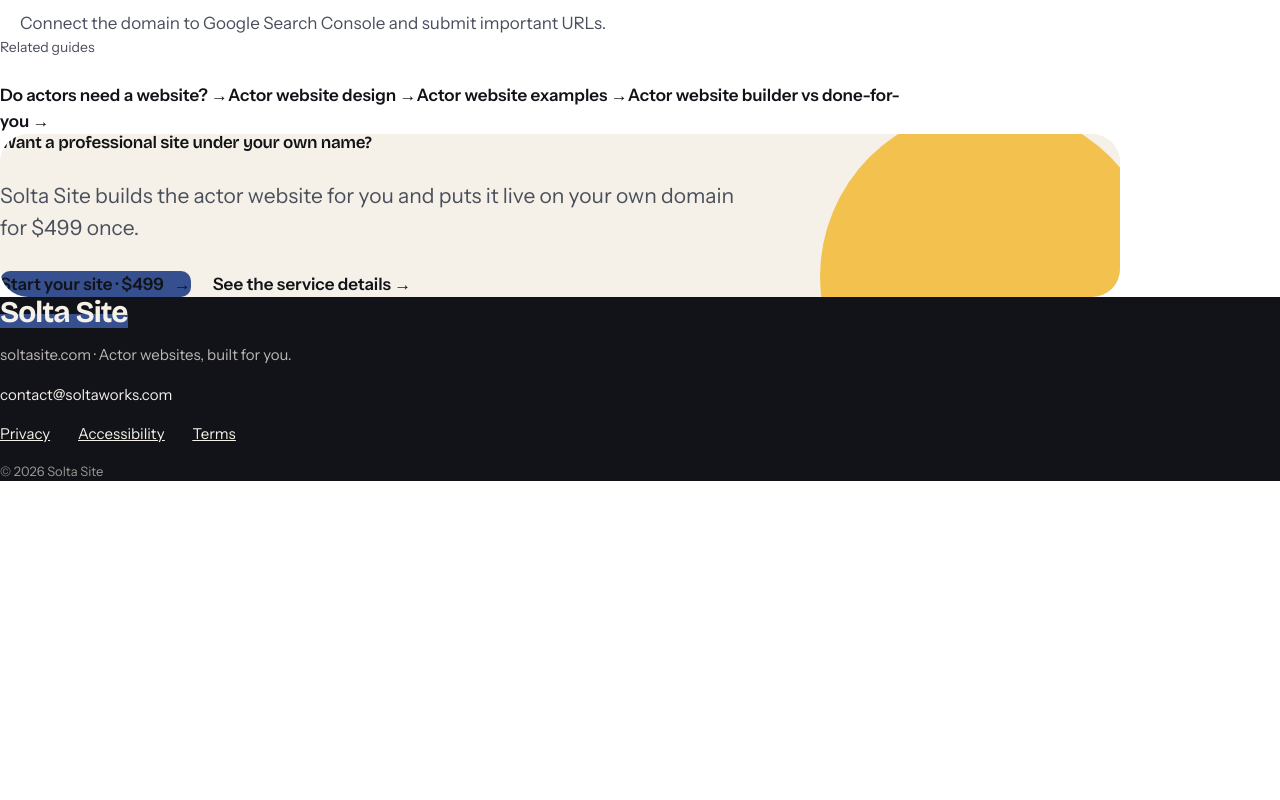
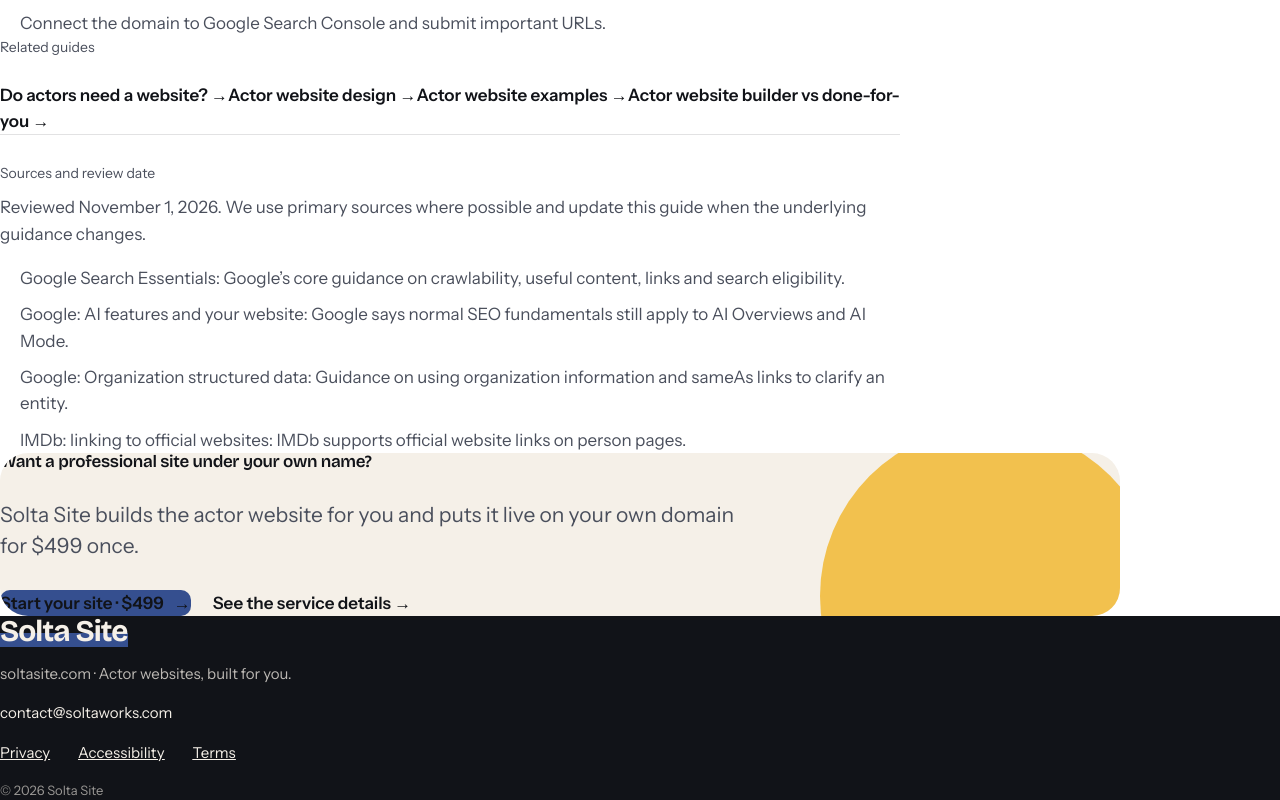
Before and after one commit to Poly-G/soltasite, a Next.js app: page /actor-seo in a window 1280 px wide. Shown: the part 2271-3071 px from the top of the page. Before the commit the page ends 2752 px from the top, so only its background shows below. Built offline with nearby package versions, Linux system fonts and the light colour scheme; no server answers.

Commit message:
Add primary sources to actor-seo

```diff
--- a/app/(site)/actor-seo/page.tsx
+++ b/app/(site)/actor-seo/page.tsx
@@ -3,6 +3,7 @@
 import { SiteFooter, SiteHeader } from '@/components/site-shell';
 import { createPageMetadata } from '@/lib/seo';
 import { siteConfig } from '@/lib/site-config';
+import { SourceList } from '@/components/source-list';
 
 export const metadata: Metadata = createPageMetadata({
   path: '/actor-seo',
@@ -29,6 +30,9 @@
     description: 'A practical guide to actor SEO and name-based search visibility.',
     mainEntityOfPage: `${siteConfig.origin}/actor-seo`,
     publisher: { '@id': `${siteConfig.origin}/#organization` },
+    datePublished: '2026-10-31',
+    dateModified: '2026-11-01',
+    citation: ["https://developers.google.com/search/docs/essentials","https://developers.google.com/search/docs/appearance/ai-features","https://developers.google.com/search/docs/appearance/structured-data/organization","https://help.imdb.com/article/contribution/submission-guides/linking-to-imdb-on-external-sites/GJ6MHXQ7AHEMZL2Q"],
   };
 
   return (
@@ -173,6 +177,12 @@
           </div>
         </section>
 
+        <SourceList reviewed="November 1, 2026" sources={[
+          { name: 'Google Search Essentials', href: 'https://developers.google.com/search/docs/essentials', note: 'Google’s core guidance on crawlability, useful content, links and search eligibility.' },
+          { name: 'Google: AI features and your website', href: 'https://developers.google.com/search/docs/appearance/ai-features', note: 'Google says normal SEO fundamentals still apply to AI Overviews and AI Mode.' },
+          { name: 'Google: Organization structured data', href: 'https://developers.google.com/search/docs/appearance/structured-data/organization', note: 'Guidance on using organization information and sameAs links to clarify an entity.' },
+          { name: 'IMDb: linking to official websites', href: 'https://help.imdb.com/article/contribution/submission-guides/linking-to-imdb-on-external-sites/GJ6MHXQ7AHEMZL2Q', note: 'IMDb supports official website links on person pages.' },
+        ]} />
         <section className="wrap sec" style={{ paddingTop: 0 }}>
           <div className="close">
             <div className="circ"></div>
```
